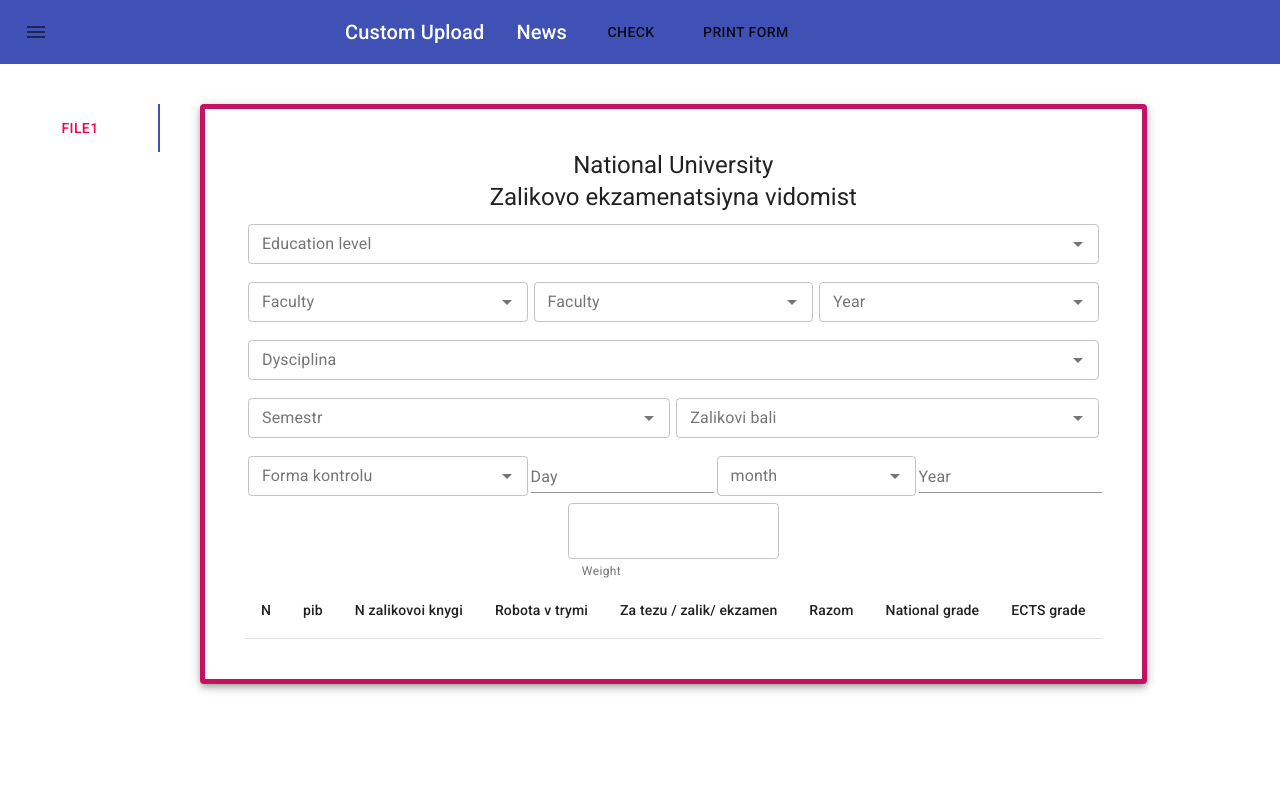
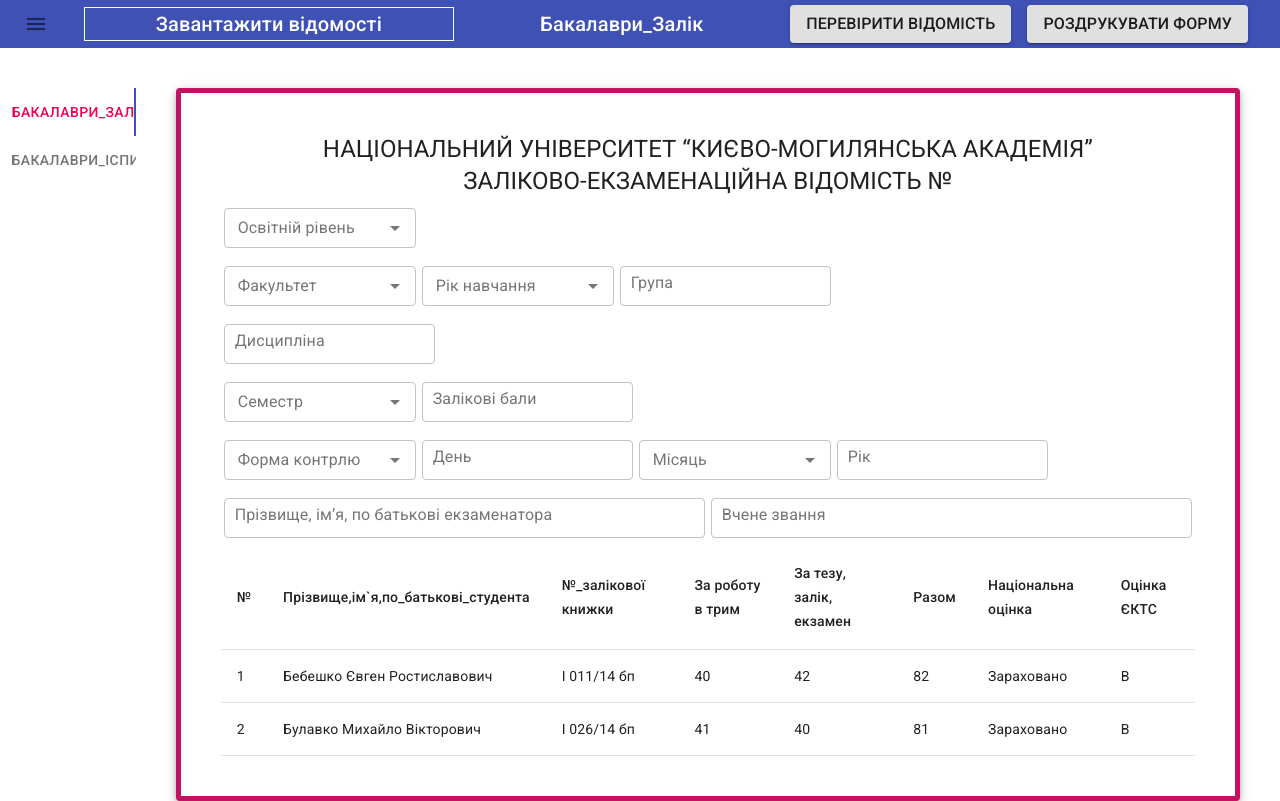
Before and after one commit to karina-cherednyk/ReportsViewer, a React (Create React App) app: page / in a window 1280 px wide. Built offline with nearby package versions, Linux system fonts and the light colour scheme.

Commit message:
Add basic functionality and data

```diff
--- a/package.json
+++ b/package.json
@@ -6,9 +6,11 @@
     "@material-ui/core": "^4.11.3",
     "@material-ui/icons": "^4.11.2",
     "@material-ui/lab": "^4.0.0-alpha.57",
+    "@material-ui/system": "^4.11.3",
     "@testing-library/jest-dom": "^5.11.4",
     "@testing-library/react": "^11.1.0",
     "@testing-library/user-event": "^12.1.10",
+    "json-loader": "^0.5.7",
     "react": "^17.0.1",
     "react-dom": "^17.0.1",
     "react-scripts": "4.0.3",
--- a/src/App.js
+++ b/src/App.js
@@ -1,16 +1,35 @@
-import './App.css';
+import './App.css'
 import Header from './components/Header'
-import VerticalTab from './components/VerticalTab';
+import VerticalTab from './components/VerticalTab'
+import { useState, useEffect } from 'react'
+
+function App() {
+  const [reports, setReports] = useState([])
+  const [currentReport, setCurrentReport] = useState({})
+
+  useEffect(() => {
+    const getReports = () => {
+        const data = require('./data.json')
+        console.log(data)
+        setReports(data)
+        setCurrentReport(data[0])
+      }
+
+    getReports()
+
+  }, [])
 
 
-
-
-function App() {
+  const replaceReport = async(reportData) => {
+    const res = await fetch('/.data.json')
+    const data = await res.json()
+    return data
+  }
 
   return (
     <div className="App">
-      <Header />
-      <VerticalTab />
+      <Header currentReport={currentReport.fileName} />
+      <VerticalTab reports={reports} currentReport={currentReport} setCurrentReport={setCurrentReport}/>
     </div>
 
   );
--- a/src/components/GradesTable.js
+++ b/src/components/GradesTable.js
@@ -2,40 +2,7 @@
     TableHead, TableCell, TableRow } from '@material-ui/core';
 
 
-const headers = [
-    {
-        name: "N",
-        prop: "ordinal"
-    },
-    {
-        name: "pib",
-        prop: "name"
-    },
-    {
-        name: "N zalikovoi knygi",
-        prop: "bookNo"
-    },
-    {
-        name: "Robota v trymi",
-        prop: "termGrade"
-    },
-    {
-        name: "Za tezu / zalik/ ekzamen",
-        prop: "examGrade"
-    },
-    {
-        name: "Razom",
-        prop: "sum"
-    },
-    {
-        name: "National grade",
-        prop: "nationalGrade"
-    },
-    {
-        name: "ECTS grade",
-        prop: "ectsGrade"
-    }
-    ]
+
 
 const row = (x,i,headers) =>
     <TableRow key={`tr-${i}`}>
@@ -44,9 +11,8 @@
     ) }
     </TableRow>
 
-const data = []
-
-const GradesTable = () => {
+const headers = require('./headers.json')
+const GradesTable = ({report}) => {
     return (
         <Table>
         <TableHead><TableRow>{
@@ -58,7 +24,7 @@
         }
         </TableRow></TableHead>
         <TableBody>
-        { data.map((x,i) => row(x, i, headers) )  }
+        { report.data.map((x,i) => row(x, i, headers) )  }
         </TableBody>
         </Table>
     )
--- a/src/components/Header.js
+++ b/src/components/Header.js
@@ -1,8 +1,6 @@
 import { Button, AppBar, Toolbar, IconButton, Typography} from '@material-ui/core';
 import { makeStyles } from '@material-ui/core/styles';
 import MenuIcon from '@material-ui/icons/Menu'
-
-
 
 
 const useStyles = makeStyles((theme) => ({
@@ -10,30 +8,45 @@
       marginRight: theme.spacing(2),
     },
     f1: {
-        flexGrow: 0,
-        marginLeft: theme.spacing(2),
-        marginRight: theme.spacing(2),
+        flexGrow: 1,
+        marginLeft: theme.spacing(1),
+        marginRight: theme.spacing(1),
     },
-    f2: {
-        flexGrow: 0
+    fileLabel: {
+        border: "1px solid white",
+        textAlign: "center"
+    },
+    fileButton: {
+        visibility: "hidden",
+        display: "none"
+    },
+    button: {
+        fontSize: "1rem",
+        fontFamily:' "Roboto", "Helvetica", "Arial", sans-serif',
+        fontWeight: 500,
+        lineHeight: 1.6,
+        letterSpacing: "0.0075em",
+        marginLeft: theme.spacing(1),
+        marginRight: theme.spacing(1)
     }
 }));
 
 
 // rafce
-const Header = () => {
+const Header = ({currentReport}) => {
     const c = useStyles();
     return (
         <AppBar position="static">
-            <Toolbar>
+            <Toolbar variant="dense">
             <IconButton edge="start"  className={c.menuButton} aria-label="menu">
             <MenuIcon  />
             </IconButton>
-            <label className={`MuiTypography-h6 ${c.f1}`}>
-            <input type="file"style={{visibility: "hidden"}}/>Custom Upload</label>
-            <Typography variant="h6" className={c.f1} >  News  </Typography>
-            <Button className={c.f1} >Check</Button>
-            <Button className={c.f1} >Print form</Button>
+            <label className={`MuiTypography-h6 ${c.f1} ${c.fileLabel}`}>
+            Завантажити відомості
+            <input type="file" className={c.fileButton} /></label>
+            <Typography variant="h6" className={c.f1} > {currentReport}  </Typography>
+            <Button className={c.button} variant="contained" >Перевірити відомість</Button>
+            <Button className={c.button} variant="contained" >Роздрукувати форму</Button>
             </Toolbar>
         </AppBar>
     )
--- a/src/components/Report.js
+++ b/src/components/Report.js
@@ -1,132 +1,85 @@
 import React from 'react'
 import { makeStyles } from '@material-ui/core/styles';
-import { OutlinedInput, FormControl, FormHelperText, TextField, Paper, Typography } from "@material-ui/core";
-import Grid from '@material-ui/core/Grid';
+import { Box, TextField, Paper, Typography } from "@material-ui/core";
 import Autocomplete from '@material-ui/lab/Autocomplete';
-import GradesTable from './GradesTable'
+import GradesTable from './GradesTable';
+
 
 const useStyles = makeStyles((theme) => ({
     body: {
         margin: theme.spacing(5),
         padding: theme.spacing(5),
         border: `5px solid ${theme.palette.secondary.dark}`,
-        textAlign: 'center',
-
-
+        textAlign: 'center'
     }
 
 }));
 
+const monthes = [
+  'грудня', 'січня', 'лютого',
+  'березня', 'квітня', 'травня',
+  'червня', 'липня', 'серпня'
+]
 
 const createOptions = ({ label, opt }) => {
     return (
         <Autocomplete
-        style={{flexGrow: 1, padding: 3}}
+        key={`opt-${++count}`}
         options={opt}
+        style={{padding: 3, width: "12em"}}
         renderInput={(params) => <TextField {...params} margin='dense' label={label} variant="outlined" />}
         />
     )
 }
 
-const row = (elems, maxSize=12) => {
-    let size = elems.length;
-    let w =  Math.floor(maxSize / size);
-    let rows = [];
-    for(let elem of elems){
-        rows.push(
-            <Grid container item xs={w}> {elem} </Grid>
-        )
-    }
-    return (
-        <Grid container item direction="row" xs={maxSize} >{elems}</Grid>
-    );
-}
+const row = (elems) => <Box key={`row-${++count}`} display="flex"  flexDirection="row">{elems}</Box>
+const label = (text) => <Typography variant="h5"  key={++count} > {text} </Typography>
+const tf = (text, other={}) =>
+  <TextField  key={`tf-${++count}`} margin="dense" style={{padding: 3}}
+   label={text} variant="outlined" {...other} />
+
+let count = 0;
 
 
-const headers = [
-    {
-      name: "N",
-      prop: "ordinal"
-    },
-    {
-      name: "pib",
-      prop: "name"
-    },
-    {
-      name: "N zalikovoi knygi",
-      prop: "bookNo"
-    },
-    {
-      name: "Robota v trymi",
-      prop: "termGrade"
-    },
-    {
-      name: "Za tezu / zalik/ ekzamen",
-      prop: "examGrade"
-    },
-    {
-      name: "Razom",
-      prop: "sum"
-    },
-    {
-      name: "National grade",
-      prop: "nationalGrade"
-    },
-    {
-      name: "ECTS grade",
-      prop: "ectsGrade"
-    }
-  ]
-
-
-const Report = ({ data}) => {
+const Report = ({ report }) => {
     const c = useStyles()
     return (
         <Paper elevation={5} className={c.body}>
-            <Typography variant="h5" > National University </Typography>
-            <Typography variant="h5" > Zalikovo ekzamenatsiyna vidomist </Typography>
-            <div style={{ textAlign: "left"}} >
-            { createOptions({ label: "Education level", opt: ['Bakalavr', 'Magistr'] }) }
+          { label("НАЦІОНАЛЬНИЙ УНІВЕРСИТЕТ “КИЄВО-МОГИЛЯНСЬКА АКАДЕМІЯ”") }
+          { label("ЗАЛІКОВО-ЕКЗАМЕНАЦІЙНА ВІДОМІСТЬ №")  }
+          { row([ createOptions({ label: "Освітній рівень", opt: ['Бакалавр', 'Магістр'] })]) }
           {
           row([
-                 createOptions({ label: "Faculty", opt: ['Informatixs', 'Physics'] }),
-                 createOptions({ label: "Faculty", opt: ['Informatixs', 'Physics'] }),
-                 createOptions({ label: "Year", opt: ['1', '2', '3', '4'] })
+                createOptions({ label: "Факультет", opt: ['Інформатики', 'Фізики'] }),
+                createOptions({ label: "Рік навчання", opt: ['1', '2', '3', '4', '5', '6'] }) ,
+                tf('Група')
           ])
           }
-            { createOptions({ label: "Dysciplina", opt: ['Math', 'Chemistry'] }) }
+          { row( [ tf("Дисципліна")] ) }
           {
           row([
-                 createOptions({ label: "Semestr", opt: ['1', '2'] }),
-                 createOptions({ label: "Zalikovi bali", opt: ['1', '2', '3'] })
+                createOptions({ label: "Семестр", opt: ['1', '2', '3', '4'] }),
+                tf('Залікові бали', {type:'number'})
           ])
          }
           {
           row([
-                 createOptions({ label: "Forma kontrolu", opt: ['zalik', 'ispyt'] }),
+                createOptions({ label: "Форма контрлю", opt: ['залік', 'іспит'] }),
                 row([
-                     <TextField
-                        label="Day"
-                        type="number"
-                        />,
-                    createOptions({label: "month", opt: ['jan', 'feb']}),
-                    <TextField
-                        label="Year"
-                        type="number"
-                        />
-                 ], 8)
+                      tf('День', {type: 'number' }),
+                      createOptions({label: "Місяць", opt: monthes }),
+                      tf('Рік', { type: 'number' })
+                ])
           ])
         }
-            </div>
+        {
+        row([
+          tf('Прізвище, ім’я, по батькові екзаменатора', {fullWidth: true}),
+          tf('Вчене звання', { fullWidth: true})
+        ])
+        }
+        <GradesTable  report={report} />
 
-            <FormControl variant="outlined">
-            <OutlinedInput
-                id="filled-adornment-weight"
-                aria-describedby="filled-weight-helper-text"
-            />
-            <FormHelperText id="filled-weight-helper-text">Weight</FormHelperText>
-            </FormControl>
-            <GradesTable headers={headers} data={data} />
         </Paper>
     )
 }
--- a/src/components/VerticalTab.js
+++ b/src/components/VerticalTab.js
@@ -6,26 +6,24 @@
 import Report from './Report'
 
 function TabPanel(props) {
-  const { child, value, i, ...other } = props;
+  const { child, currentReport, report, ...other } = props;
   return (
     <div
       role="tabpanel"
-      hidden={value !== i}
-      id={`vertical-tabpanel-${i}`}
-      aria-labelledby={`vertical-tab-${i}`}
+      hidden={currentReport.fileName !== report.fileName}
+      id={`tabpanel-${report.fileName}`}
+      aria-labelledby={`tab-${report.fileName}`}
       {...other}
     >
-      {value === i && (
-        child
-      )}
+      { currentReport.fileName === report.fileName && (child)}
     </div>
   );
 }
 
 TabPanel.propTypes = {
   child: PropTypes.node,
-  i: PropTypes.any.isRequired,
-  value: PropTypes.any.isRequired,
+  report: PropTypes.any.isRequired,
+  currentReport: PropTypes.any.isRequired,
 };
 
 const useStyles = makeStyles((theme) => ({
@@ -40,23 +38,24 @@
   },
 }));
 
-const fileTabs = (value, handleChange, files) => {
+const fileTabs = (currentReport, handleChange, reports) => {
     let fileComponents = []
-    for(let i in files){
+    for(let i in reports){
+      let fn = reports[i].fileName;
         fileComponents.push(
             <Tab
-            label={files[i]}
-            key={  `vtab-${i}`}
-            id={`vertical-tab-${i}`}
-            aria-controls={`vertical-tabpanel-${i}`}
+            label={fn}
+            key={  `vtab-${fn}`}
+            id={`tab-${fn}`}
+            aria-controls={`tabpanel-${fn}`}
             />
         )
     }
     return  <Tabs
-                width="10%"
+                width="20%"
                 orientation="vertical"
                 variant="scrollable"
-                value={value}
+                value={0}
                 onChange={handleChange}
                 scrollButtons="on"
                 indicatorColor="primary"
@@ -64,19 +63,30 @@
                 >{ fileComponents }</Tabs>
 }
 
-const files = [
-    'file1'
-]
-export default function VerticalTab() {
+const addTabPanels = (currentReport, reports) => {
+  let reportTabPanels = []
+  for(let i in reports){
+    reportTabPanels.push(
+      <TabPanel key={`rep-tabpan-${i}`} currentReport={currentReport} report={reports[i]} child={<Report report={reports[i]} />} />
+    )
+  }
+  return <> { reportTabPanels } </>
+}
+
+const VerticalTab = ({reports, currentReport, setCurrentReport}) => {
   const classes = useStyles();
-  const [value, setValue] = React.useState(0);
 
-  const handleChange = (event, newValue) =>  setValue(newValue);
+  const handleChange = (event, i) => {
+    setCurrentReport(reports[i]);
+  };
 
   return (
     <div className={classes.root}>
-      { fileTabs(value, handleChange, files) }
-      <TabPanel  value={value} i={0} child={<Report/>} />
+      { fileTabs(currentReport, handleChange, reports) }
+      { addTabPanels(currentReport, reports) }
+
     </div>
   );
 }
+
+export default VerticalTab;
--- /dev/null
+++ b/src/components/headers.json
@@ -0,0 +1,34 @@
+[
+    {
+        "name": "№",
+        "prop": "ordinal"
+    },
+    {
+        "name": " Прізвище,ім`я,по_батькові_студента",
+        "prop": "name"
+    },
+    {
+        "name": "№_залікової книжки",
+        "prop": "bookNo"
+    },
+    {
+        "name": "За роботу в трим",
+        "prop": "termGrade"
+    },
+    {
+        "name": "За тезу, залік, екзамен",
+        "prop": "examGrade"
+    },
+    {
+        "name": "Разом",
+        "prop": "sum"
+    },
+    {
+        "name": "Національна оцінка",
+        "prop": "nationalGrade"
+    },
+    {
+        "name": "Оцінка ЄКТС",
+        "prop": "ectsGrade"
+    }
+    ]
--- /dev/null
+++ b/src/data.json
@@ -0,0 +1,111 @@
+[{
+    "fileName": "Бакалаври_Залік",
+    "sheetType": "Заліково-екзаменаційна відомість",
+    "sheetCode": "1265539",
+    "okr": "Бакалавр",
+    "faculty": "інформатики",
+    "eduYear": "2",
+    "group": "21",
+    "subject": "Теорія кодування",
+    "term": "4",
+    "creditPoints": 4,
+    "controlForm": "залік",
+    "date": {
+        "day": 23,
+        "month": "квітня",
+        "year": 2016
+    },
+    "teacherName": "Коваленко Петро Олександрович",
+    "teacherRank": ["кандидат фізико-математичних наук", "доцент"],
+    "data": [
+        {
+            "ordinal": 1,
+            "name": "Бебешко Євген Ростиславович",
+            "bookNo": "І 011/14 бп",
+            "termGrade": 40,
+            "examGrade": 42,
+            "sum": 82,
+            "sumIsCorrect": false,
+            "nationalGrade": "Зараховано",
+            "nationalGradeIsCorrect": "false",
+            "ectsGrade": "B",
+            "ectsGradeIsCorrect": false
+        },
+        {
+            "ordinal": 2,
+            "name": "Булавко Михайло Вікторович",
+            "bookNo": "І 026/14 бп",
+            "termGrade": 41,
+            "examGrade": 40,
+            "sum": 81,
+            "sumIsCorrect": false,
+            "nationalGrade": "Зараховано",
+            "nationalGradeIsCorrect": "false",
+            "ectsGrade": "B",
+            "ectsGradeIsCorrect": false
+        }
+    ],
+    "presentStudents": 10,
+    "presentStudentsIsCorrect": false,
+    "missingStudents": 0,
+    "missingStudentsIsCorrect": false,
+    "bannedStudents": 0,
+    "bannedStudentsIsCorrect": false,
+    "dean": "Глибовець Андрій Миколайович"
+},
+{
+    "fileName": "Бакалаври_Іспит",
+    "sheetType": "Заліково-екзаменаційна відомість",
+    "sheetCode": "1265539",
+    "okr": "Бакалавр",
+    "faculty": "інформатики",
+    "eduYear": "2",
+    "group": "21",
+    "subject": "Теорія кодування",
+    "term": "4",
+    "creditPoints": 4,
+    "controlForm": "залік",
+    "date": {
+        "day": 23,
+        "month": "квітня",
+        "year": 2016
+    },
+    "teacherName": "Коваленко Петро Олександрович",
+    "teacherRank": ["кандидат фізико-математичних наук", "доцент"],
+    "data": [
+        {
+            "ordinal": 1,
+            "name": "Бебешко Євген Ростиславович",
+            "bookNo": "І 011/14 бп",
+            "termGrade": 40,
+            "examGrade": 42,
+            "sum": 82,
+            "sumIsCorrect": false,
+            "nationalGrade": "Зараховано",
+            "nationalGradeIsCorrect": "false",
+            "ectsGrade": "B",
+            "ectsGradeIsCorrect": false
+        },
+        {
+            "ordinal": 2,
+            "name": "Булавко Михайло Вікторович",
+            "bookNo": "І 026/14 бп",
+            "termGrade": 41,
+            "examGrade": 40,
+            "sum": 81,
+            "sumIsCorrect": false,
+            "nationalGrade": "Зараховано",
+            "nationalGradeIsCorrect": "false",
+            "ectsGrade": "B",
+            "ectsGradeIsCorrect": false
+        }
+    ],
+    "presentStudents": 10,
+    "presentStudentsIsCorrect": false,
+    "missingStudents": 0,
+    "missingStudentsIsCorrect": false,
+    "bannedStudents": 0,
+    "bannedStudentsIsCorrect": false,
+    "dean": "Глибовець Андрій Миколайович"
+}
+]
```
Also changed, not shown: public/manifest.json, 1 other file (tests, documents, lock files or other folders). Lines whose indentation alone changed are shown as unchanged.
